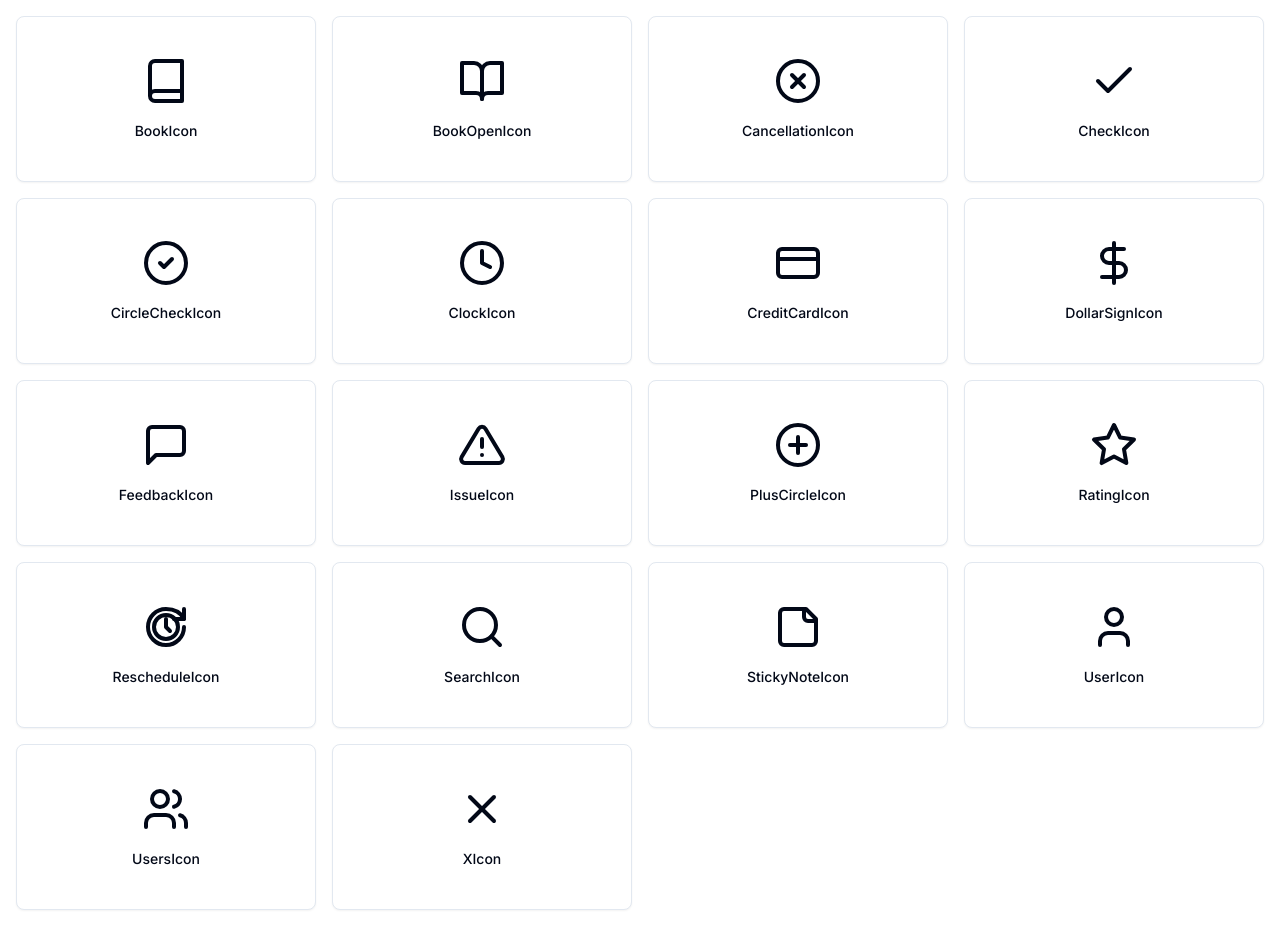
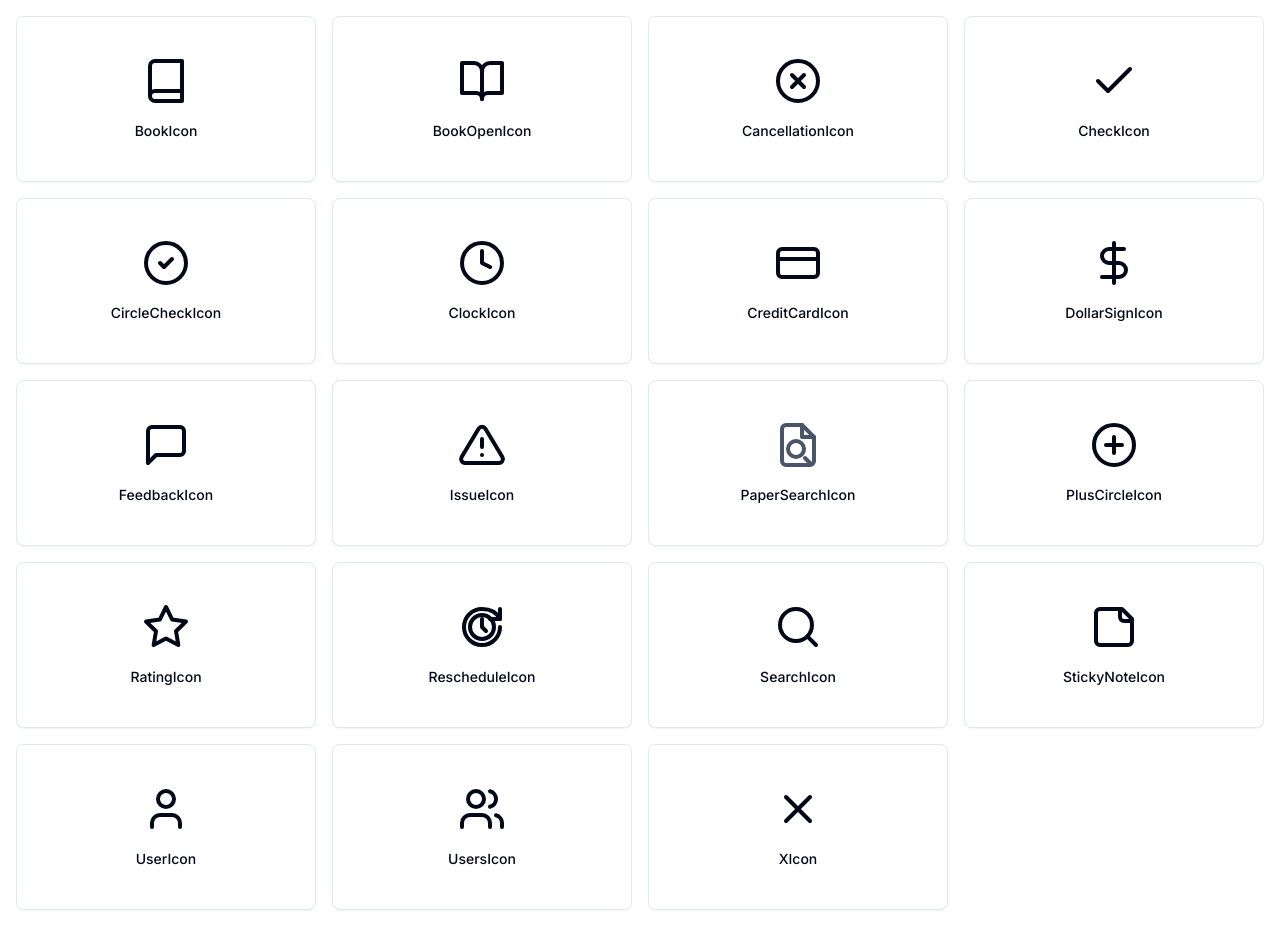
Before and after one commit to danielmiranda0099/home-click-class-parcelador, a Next.js app: page /icons in a window 1280 px wide. Built offline with nearby package versions, Linux system fonts and the light colour scheme.

Commit message:
[UP] Form Pay Lesson Teacher

```diff
--- a/src/actions/CrudLesson.js
+++ b/src/actions/CrudLesson.js
@@ -137,11 +137,13 @@ export async function RescheduleLesson(data_form) {
   }
 }
 
-export async function PayTeacher(id) {
+export async function PayTeacher(ids) {
   try {
-    await prisma.lesson.update({
+    await prisma.lesson.updateMany({
       where: {
-        id,
+        id: {
+          in: ids,
+        },
       },
       data: {
         isTeacherPaid: true,
@@ -171,6 +173,7 @@ export async function UnpaidLessons(user_id, start_date, end_date) {
           gte: start_date,
           lte: end_date,
         },
+        isRegistered: true,
         isCanceled: false,
       },
       include: {
--- a/src/components/Payments.jsx
+++ b/src/components/Payments.jsx
@@ -12,9 +12,10 @@ import {
 } from "@/components/ui/table";
 import { Label } from "@/components/ui/label";
 import { useUserStore } from "@/store/userStore";
-import { UnpaidLessons } from "@/actions/CrudLesson";
+import { PayTeacher, UnpaidLessons } from "@/actions/CrudLesson";
 import { formatPayments } from "@/utils/formatPayments";
 import { formatCurrency } from "@/utils/formatCurrency";
+import { PaperSearchIcon } from "./icons";
 
 export function Payments() {
   const [start_date, setStartDate] = useState("");
@@ -30,6 +31,7 @@ export function Payments() {
   }, [payments]);
 
   const handleSearch = async () => {
+    if (!user) return;
     // Implement search functionality here
     console.log(
       "Searching for payments between",
@@ -43,13 +45,17 @@ export function Payments() {
       new Date(end_date).toISOString()
     );
     const unpaid_lesson_formated = formatPayments(unpaid_lessons, user);
-    console.log(unpaid_lesson_formated);
+    console.log("unpaid_lesson_formated", unpaid_lesson_formated);
     setPayments(unpaid_lesson_formated);
   };
 
   const handleConfirmPayment = () => {
+    if (!payments || !user) return;
     // Implement payment confirmation here
     console.log("Confirming payment of", total);
+    const unpaid_lesson_ids = payments?.map((lesson) => lesson.id);
+    if (user.role === "teacher") PayTeacher(unpaid_lesson_ids);
+    console.log(unpaid_lesson_ids);
   };
 
   return (
@@ -126,8 +132,9 @@ export function Payments() {
               </Button>
             </>
           ) : (
-            <div>
-              <h1>Sin Resultados.</h1>
+            <div className="flex flex-col justify-center items-center h-full">
+              <PaperSearchIcon size={42} />
+              <h1>No se han encontrado clases por pagar.</h1>
             </div>
           )}
         </div>
--- /dev/null
+++ b/src/components/icons/PaperSearchIcon.jsx
@@ -0,0 +1,47 @@
+export function PaperSearchIcon({
+  size = 24,
+  color = "currentColor",
+  className = "",
+  ...props
+}) {
+  return (
+    <svg
+      {...props}
+      xmlns="http://www.w3.org/2000/svg"
+      width={size}
+      height={size}
+      viewBox="0 0 24 24"
+      fill="none"
+      stroke={color}
+      strokeWidth="2"
+      strokeLinecap="round"
+      strokeLinejoin="round"
+      className={className}
+    >
+      <path
+        d="M4 4C4 2.89543 4.89543 2 6 2H14L20 8V20C20 21.1046 19.1046 22 18 22H6C4.89543 22 4 21.1046 4 20V4Z"
+        stroke="#4A5568"
+        strokeWidth="2"
+        strokeLinecap="round"
+        strokeLinejoin="round"
+      />
+
+      <path
+        d="M14 2V8H20"
+        stroke="#4A5568"
+        strokeWidth="2"
+        strokeLinecap="round"
+        strokeLinejoin="round"
+      />
+
+      <circle cx="11" cy="14" r="4" stroke="#4A5568" strokeWidth="2" />
+      <path
+        d="M15.5 18.5L18 21"
+        stroke="#4A5568"
+        strokeWidth="2"
+        strokeLinecap="round"
+        strokeLinejoin="round"
+      />
+    </svg>
+  );
+}
--- a/src/components/icons/index.js
+++ b/src/components/icons/index.js
@@ -16,3 +16,4 @@ export * from "./UserIcon";
 export * from "./UsersIcon";
 export * from "./XIcon";
 export * from "./PlusCircleIcon";
+export * from "./PaperSearchIcon";
--- a/src/components/popupDetailLesson/PopupDetailLesson.jsx
+++ b/src/components/popupDetailLesson/PopupDetailLesson.jsx
@@ -248,7 +248,7 @@ export function PopupDetailLesson({ rol }) {
                   !lesson?.isTeacherPaid && (
                     <Button
                       onClick={async () => {
-                        await PayTeacher(lesson?.id);
+                        await PayTeacher([lesson?.id]);
                         //TODO: De nuevo esto se podria mejorra solo actualizando el estado
                         const data = await GetLessons();
                         const lessons = FormattedLessonsForCalendar(data, rol);
--- a/src/utils/formatPayments.js
+++ b/src/utils/formatPayments.js
@@ -7,5 +7,6 @@ export function formatPayments(lessons, user) {
     name: user.firstName,
     date: moment(lesson.startDate).format("D/M/YYYY"),
     price: user.role === "teacher" ? lesson.teacherPayment : lesson.studentFee,
+    ...lesson,
   }));
 }
```
